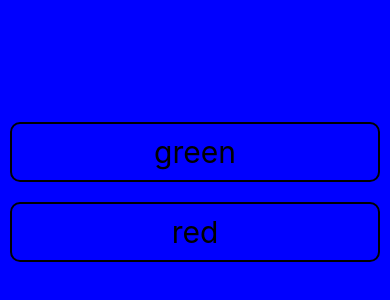
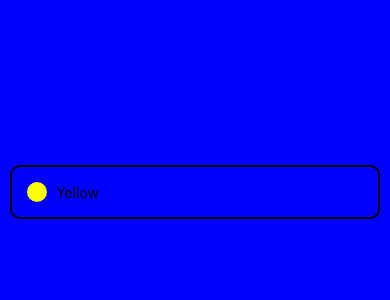
Before and after one commit to KacysGit/ColorCatalog, a React Native app: screen / in a window 390 px wide. Shown: the part 230-530 px from the top of the page. Built offline with nearby package versions, Linux system fonts and the light colour scheme.

Commit message:
change background color with TouchableHightlight

```diff
--- a/App.js
+++ b/App.js
@@ -1,14 +1,21 @@
 import React, { useState} from "react"; // useState is called a hook
-import { Text, View, StyleSheet } from "react-native";
+import { Text, View, StyleSheet, TouchableHighlight } from "react-native";
 
 export default function App() {
   const [backgroundColor, setBackgroundColor] = useState("blue");
   return (
     <View style={[styles.container, {backgroundColor}]}>
-      <Text style={styles.button}
-        onPress={() => setBackgroundColor("green")}>green</Text>
-      <Text style={styles.button}
-        onPress={() => setBackgroundColor("red")}>red</Text>
+      <TouchableHighlight
+        style={styles.button}
+        onPress={() => setBackgroundColor("yellow")}
+        underlayColor="orange"
+      >
+        <View style={styles.row}>
+          <View style={[styles.sample, {backgroundColor: "yellow"}]} />
+          <Text> Yellow </Text>
+        </View>
+      </TouchableHighlight>
+
     </View>
   );
 }
@@ -27,6 +34,22 @@
     borderWidth: 2,
     borderRadius: 10,
     alignSelf: "stretch",
+    textAlign: "center",
+    backgroundColor: "rgba(255,255,255,.8" // .8 is transparency
+  },
+  buttonText: {
+    fontSize: 30,
     textAlign: "center"
+  },
+  row: {
+    flexDirection: "row",
+    alignItems: "center"
+  },
+  sample: {
+    height: 20,
+    width:20,
+    margin: 5,
+    borderRadius: 10,
+    backgroundColor: "white"
   }
 });
```
